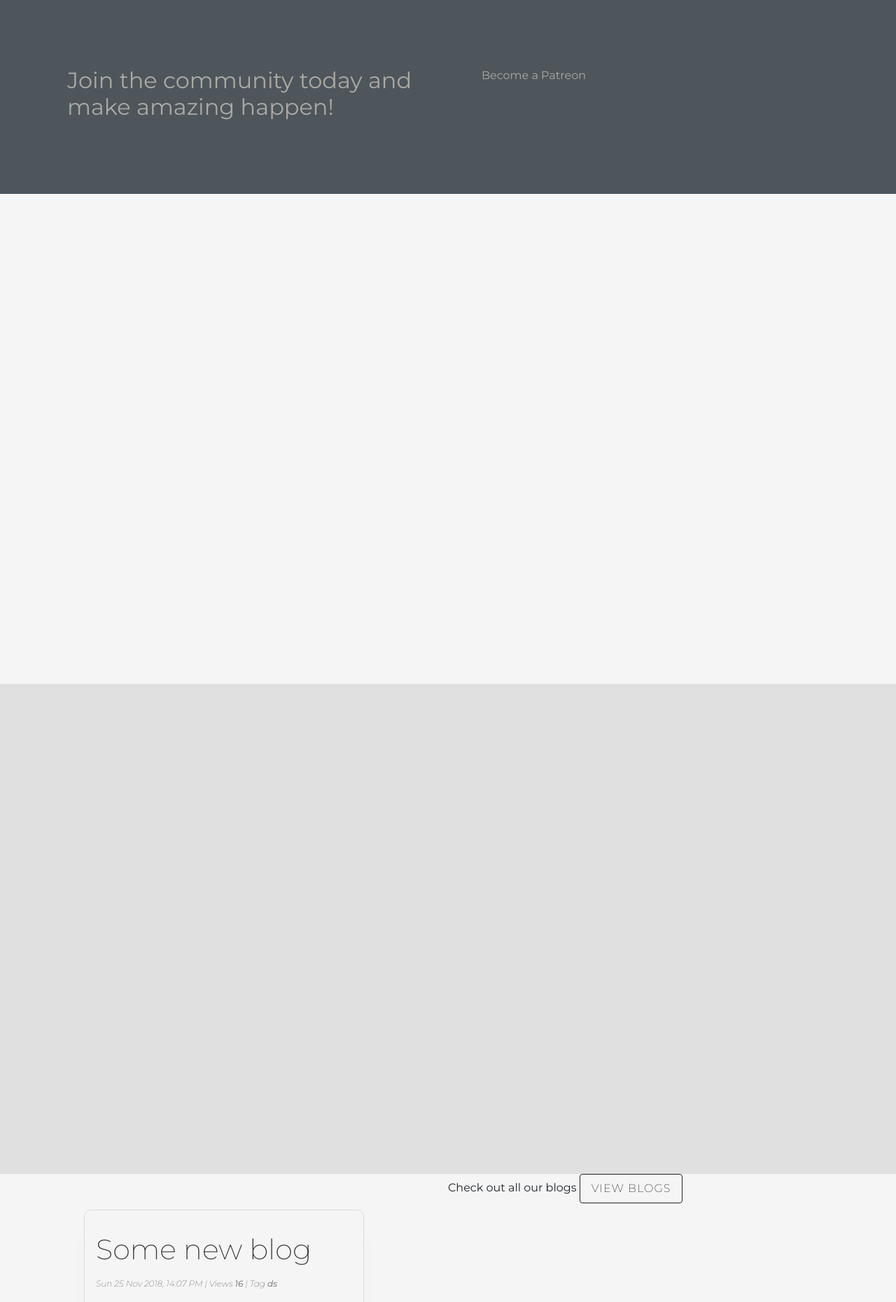
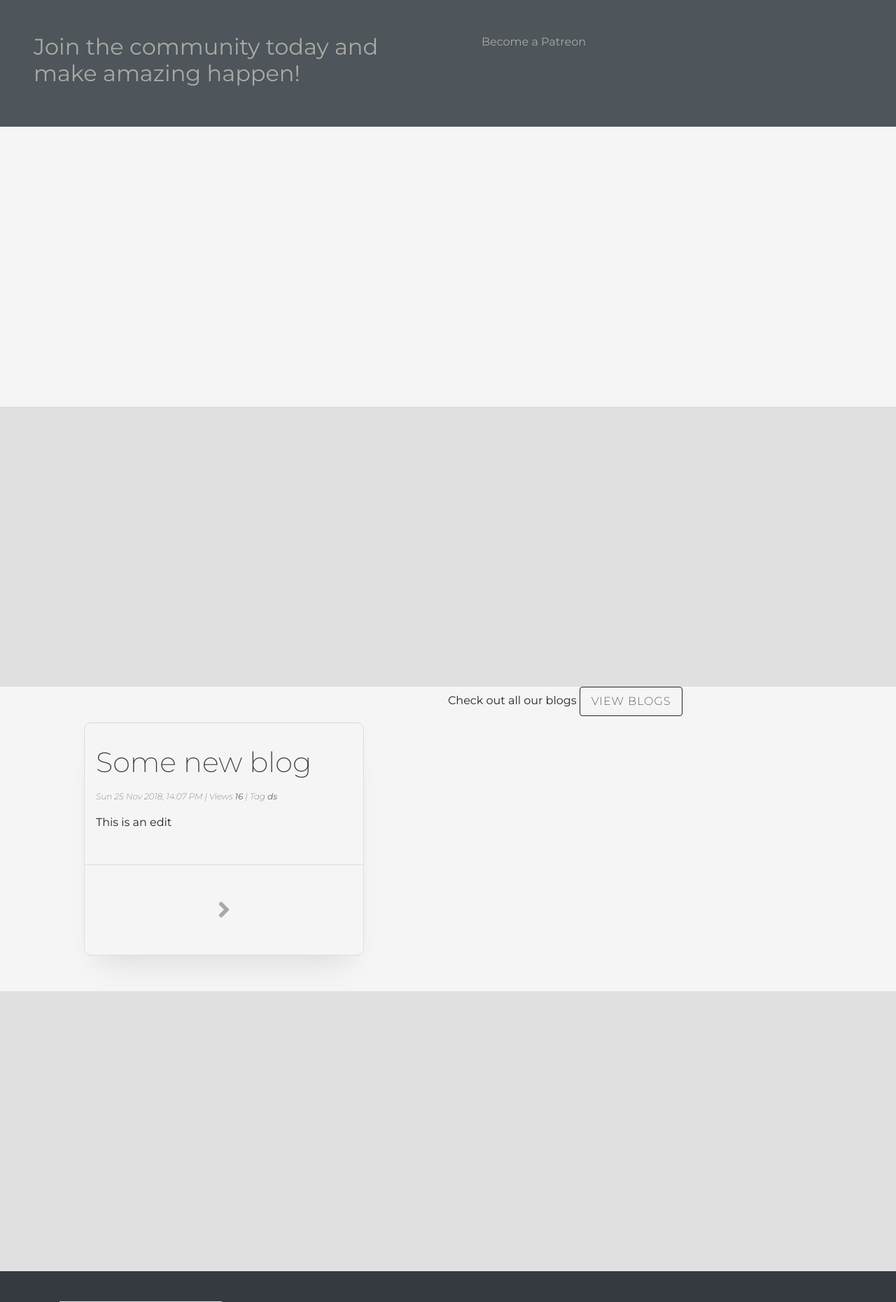
Before and after one commit to mineshkothari/fullstack, a Django app: page / in a window 1280 px wide. Shown: the part 482-2342 px from the top of the page at 70% size. Run offline with Django 3.2, Linux system fonts and the light colour scheme; data comes from the database, SQL or seed files in the repository; style sheets or scripts are compiled from the project's sources; parts of the project's set-up code (start-up, migrations or seed data) failed here and were passed over; some libraries are stand-ins or nearby versions.

Commit message:
more cleanup and small css changes to index

```diff
--- a/fullstack/home/static/css/pages/index.css
+++ b/fullstack/home/static/css/pages/index.css
@@ -14,14 +14,8 @@
   border-color: #17a2b8 !important;
 }
 
-.sub-hero {
-  background: #4e555b;
-  color: #aaaaa3;
-  padding: 3em;
-}
-
 .home-section {
-  height: 700px;
+  min-height: 400px;
   width: 100%;
 }
 
--- a/fullstack/home/static/sass/pages/index.sass
+++ b/fullstack/home/static/sass/pages/index.sass
@@ -11,13 +11,13 @@
   color: #17a2b8
   border-color: #17a2b8 !important
 
-.sub-hero
-  background: #4e555b
-  color: #aaaaa3
-  padding: 3em
+//.sub-hero
+//  background: #4e555b
+//  color: #aaaaa3
+//  padding: 3em
 
 .home-section
-  height: 700px
+  min-height: 400px
   width: 100%
 
 //.home-section:nth-child(2n+1)
--- a/fullstack/home/templates/home/index.html
+++ b/fullstack/home/templates/home/index.html
@@ -6,36 +6,36 @@
 <div class="jumbotron text-center">
     <h1 class="display-4"><span class="fullstack-brand rounded-right border border-left-0">Fullstack</span> Home</h1>
 </div>
-<section class="sub-hero container-fluid">
+<section class="sub-hero">
     <div class="row no-gutters">
-        <div class="col">
+        <div class="col col-12 col-md-6">
             {% if user.is_authenticated %}
             <h2>Welcome, {{ user.username }}</h2>
             {% else %}
             <h2>Join the community today and make amazing happen!</h2>
             {% endif %}
         </div>
-        <div class="col">
+        <div class="col col-12 col-md-6">
             Become a Patreon
         </div>
     </div>
 </section>
 <section class="home-section home-about">
     <div class="row no-gutters">
-        <div class="col">
+        <div class="ccol col-12 col-md-6">
 
         </div>
-        <div class="col">
+        <div class="col col-12 col-md-6">
 
         </div>
     </div>
 </section>
 <section class="home-section home-courses">
     <div class="row no-gutters">
-        <div class="col">
+        <div class="col col-12 col-md-6">
 
         </div>
-        <div class="col">
+        <div class="col col-12 col-md-6">
 
         </div>
     </div>
@@ -69,10 +69,10 @@
 </section>
 <section class="home-section home-forum">
     <div class="row no-gutters">
-        <div class="col">
+        <div class="col col-12 col-md-6">
 
         </div>
-        <div class="col">
+        <div class="col col-12 col-md-6">
 
         </div>
     </div>
```
Lines whose indentation alone changed are shown as unchanged.
